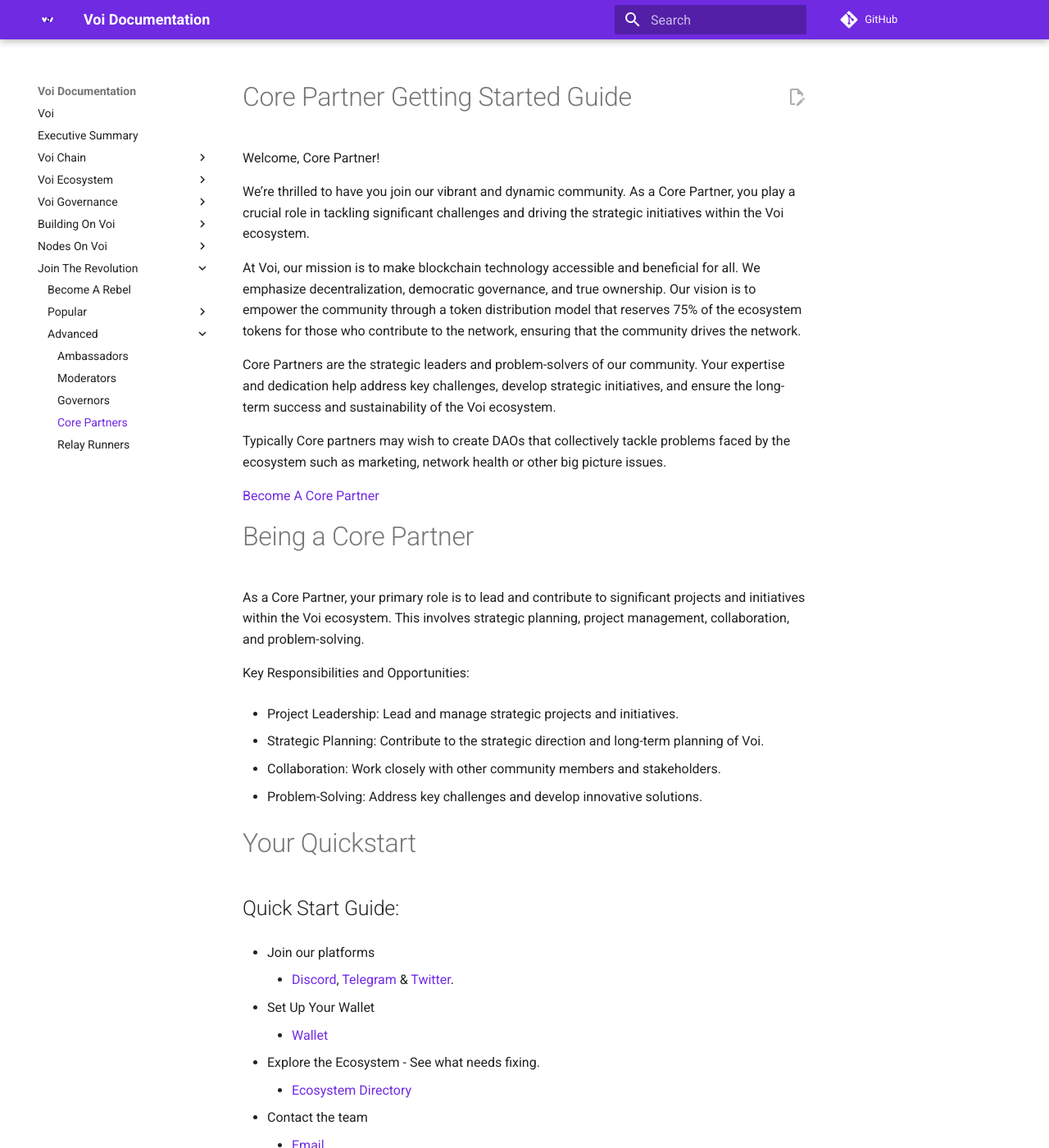
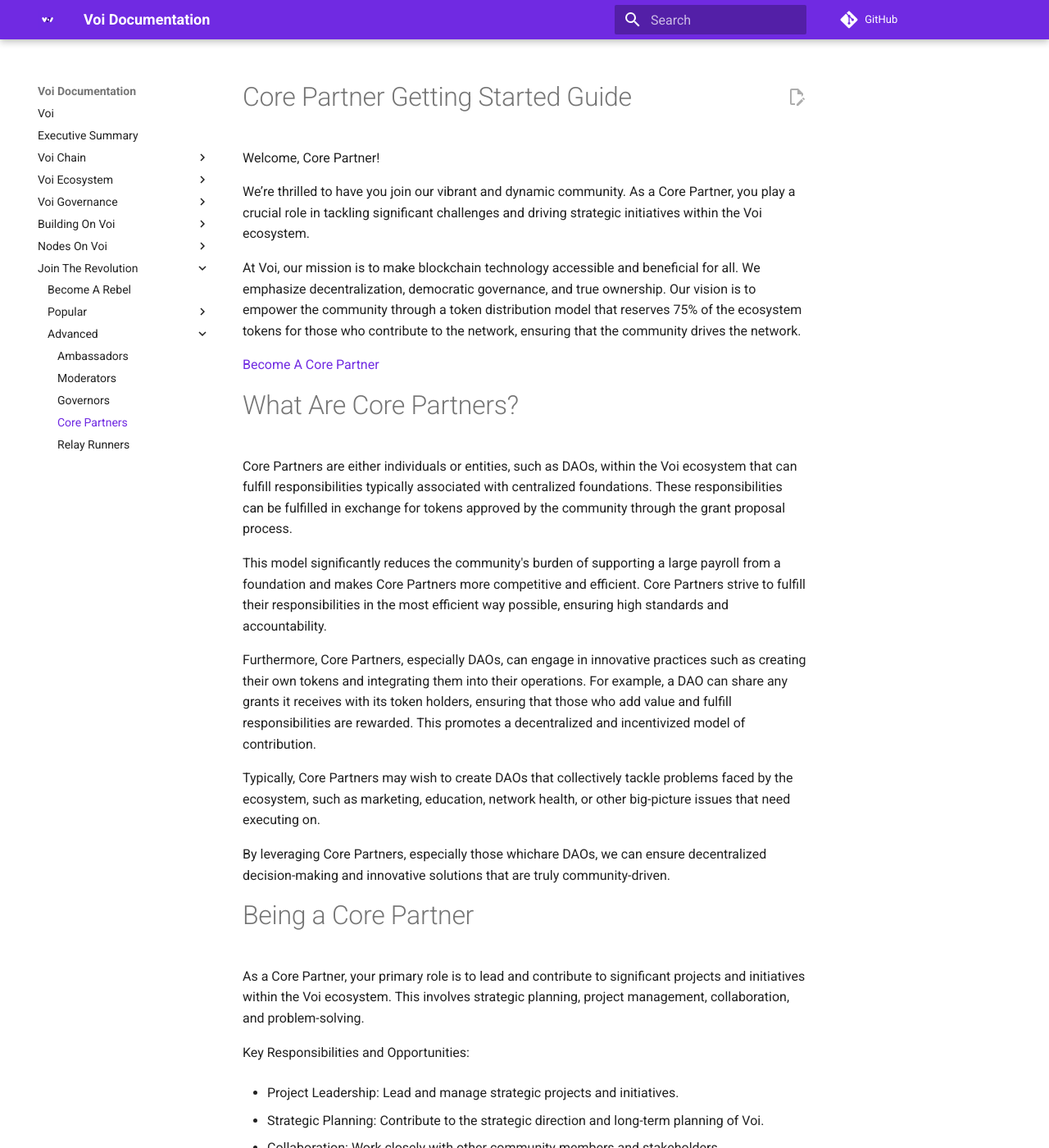
Before and after one commit to VoiNetwork/learn-more, an MkDocs documentation site: the page built from docs/join-the-revolution/advanced/core-partners.md, in a window 1280 px wide and 1400 px high. Shown: the whole window at 82% size. Built offline with MkDocs 1.6.1 and Material for MkDocs 9.7.7, drawn with Linux system fonts in a browser that asks for light colours; plug-ins that fetch from the network failed and are left out; comment, search, counter and statistics services are not loaded.

Commit message:
Update core-partners.md

```diff
--- a/docs/join-the-revolution/advanced/core-partners.md
+++ b/docs/join-the-revolution/advanced/core-partners.md
@@ -2,15 +2,22 @@
 
 Welcome, Core Partner!
 
-We’re thrilled to have you join our vibrant and dynamic community. As a Core Partner, you play a crucial role in tackling significant challenges and driving the strategic initiatives within the Voi ecosystem.
+We’re thrilled to have you join our vibrant and dynamic community. As a Core Partner, you play a crucial role in tackling significant challenges and driving strategic initiatives within the Voi ecosystem.
 
 At Voi, our mission is to make blockchain technology accessible and beneficial for all. We emphasize decentralization, democratic governance, and true ownership. Our vision is to empower the community through a token distribution model that reserves 75% of the ecosystem tokens for those who contribute to the network, ensuring that the community drives the network.
 
-Core Partners are the strategic leaders and problem-solvers of our community. Your expertise and dedication help address key challenges, develop strategic initiatives, and ensure the long-term success and sustainability of the Voi ecosystem.
+[Become A Core Partner](mailto:projectinquiry@voi.network)
 
-Typically Core partners may wish to create DAOs that collectively tackle problems faced by the ecosystem such as marketing, network health or other big picture issues.
+# What Are Core Partners?
+Core Partners are either individuals or entities, such as DAOs, within the Voi ecosystem that can fulfill responsibilities typically associated with centralized foundations. These responsibilities can be fulfilled in exchange for tokens approved by the community through the grant proposal process.
 
-[Become A Core Partner](mailto:projectinquiry@voi.network)
+This model significantly reduces the community's burden of supporting a large payroll from a foundation and makes Core Partners more competitive and efficient. Core Partners strive to fulfill their responsibilities in the most efficient way possible, ensuring high standards and accountability.
+
+Furthermore, Core Partners, especially DAOs, can engage in innovative practices such as creating their own tokens and integrating them into their operations. For example, a DAO can share any grants it receives with its token holders, ensuring that those who add value and fulfill responsibilities are rewarded. This promotes a decentralized and incentivized model of contribution.
+
+Typically, Core Partners may wish to create DAOs that collectively tackle problems faced by the ecosystem, such as marketing, education, network health, or other big-picture issues that need executing on.
+
+By leveraging Core Partners, especially those whichare DAOs, we can ensure decentralized decision-making and innovative solutions that are truly community-driven.
 
 # Being a Core Partner
 
```
